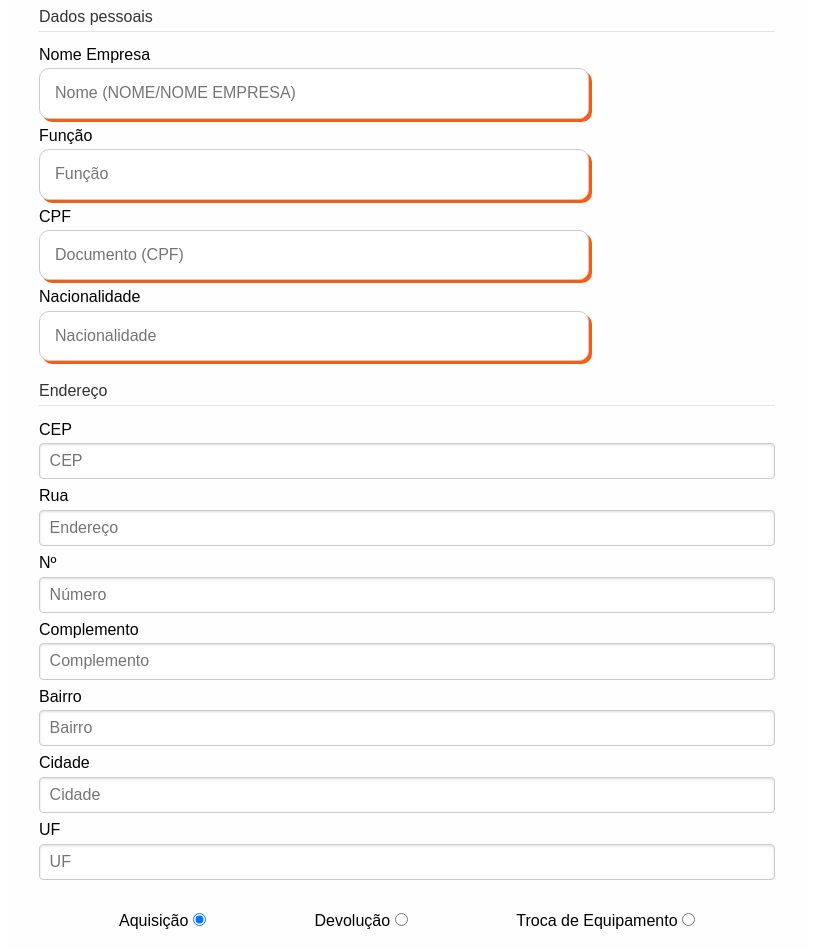
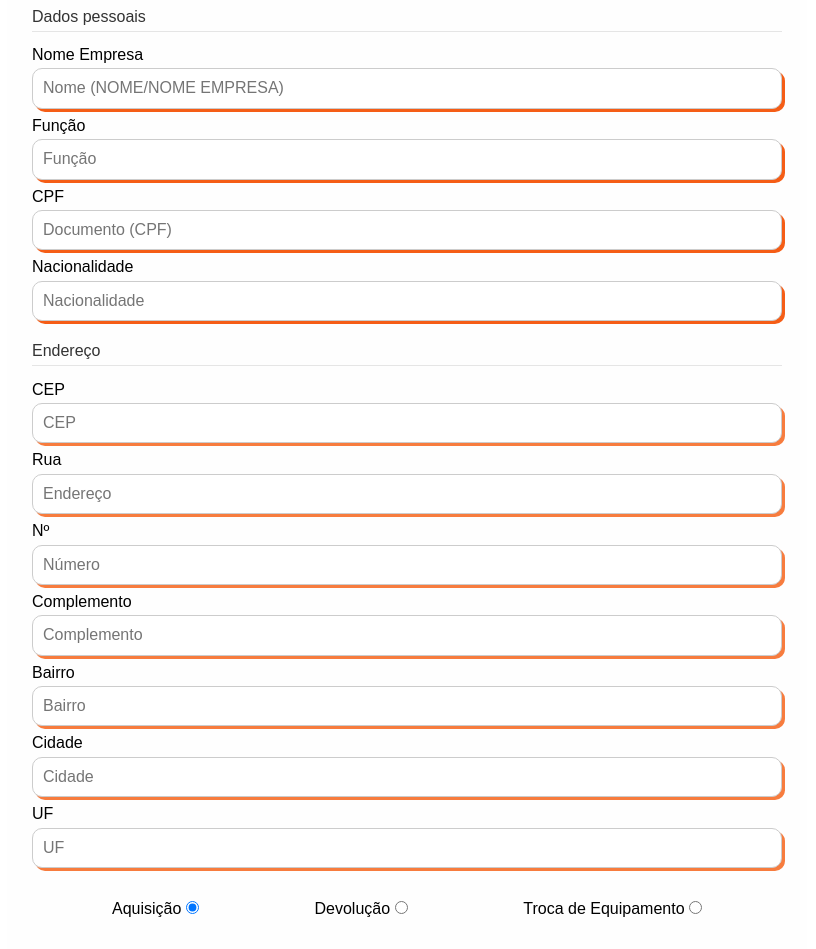
Before and after one commit to Joao13Neves/formTermos, a plain HTML site: page pages/form/index.html in a window 1280 px wide. Shown: the part 226-1175 px from the top of the page, without its empty margins (233-1049 px from the left). Drawn offline with nearby package versions, Linux system fonts and the light colour scheme.

Commit message:
estilizando as caixas de textos

```diff
--- a/pages/form/styles.css
+++ b/pages/form/styles.css
@@ -2,6 +2,7 @@
     margin: 0;
     padding: 0;
     box-sizing: border-box;
+    background-color: ;
 }
 
 textarea:focus, input:focus{
@@ -32,8 +33,8 @@ h3{
 
 #name {
     display: block;
-    padding: 15px;
-    width: 550px;
+    padding: 10px;
+    width: 750px;
     border-radius: 10px;
     box-shadow: 3px 3px  0px #f55d16
     ;
@@ -41,36 +42,91 @@ h3{
 
 #ocupacao {
     display: block;
-    padding: 15px;
-    width: 550px;
+    padding: 10px;
+    width: 750px;
     border-radius: 10px;
     box-shadow: 3px 3px  0px #f55d16;
 }
 
 #cpf {
     display: block;
-    padding: 15px;
-    width: 550px;
+    padding: 10px;
+    width: 750px;
     border-radius: 10px;
     box-shadow: 3px 3px  0px #f55d16;
 }
 
 #cnpj {
     display: block;
-    padding: 15px;
-    width: 550px;
+    padding: 10px;
+    width: 750px;
     border-radius: 10px;
     box-shadow: 3px 3px  0px #f55d16;
 }
 
 #nacionalidade {
     display: block;
-    padding: 15px;
-    width: 550px;
+    padding: 10px;
+    width: 750px;
     border-radius: 10px;
     box-shadow: 3px 3px  0px #f55d16;
 }
 
+#cep {
+    display: block;
+    padding: 10px;
+    width: 750px;
+    border-radius: 10px;
+    box-shadow: 3px 3px  0px #f77c3e;
+}
+
+#rua {
+    display: block;
+    padding: 10px;
+    width: 750px;
+    border-radius: 10px;
+    box-shadow: 3px 3px  0px #f77c3e;
+}
+
+#numero {
+    display: block;
+    padding: 10px;
+    width: 750px;
+    border-radius: 10px;
+    box-shadow: 3px 3px  0px #f77c3e;
+}
+
+#complemento {
+    display: block;
+    padding: 10px;
+    width: 750px;
+    border-radius: 10px;
+    box-shadow: 3px 3px  0px #f77c3e;
+}
+
+#bairro {
+    display: block;
+    padding: 10px;
+    width: 750px;
+    border-radius: 10px;
+    box-shadow: 3px 3px  0px #f77c3e;
+}
+
+#cidade {
+    display: block;
+    padding: 10px;
+    width: 750px;
+    border-radius: 10px;
+    box-shadow: 3px 3px  0px #f77c3e;
+}
+
+#uf {
+    display: block;
+    padding: 10px;
+    width: 750px;
+    border-radius: 10px;
+    box-shadow: 3px 3px  0px #f77c3e;
+}
 .contract-type {
 
     padding: 1rem 5rem;
```
